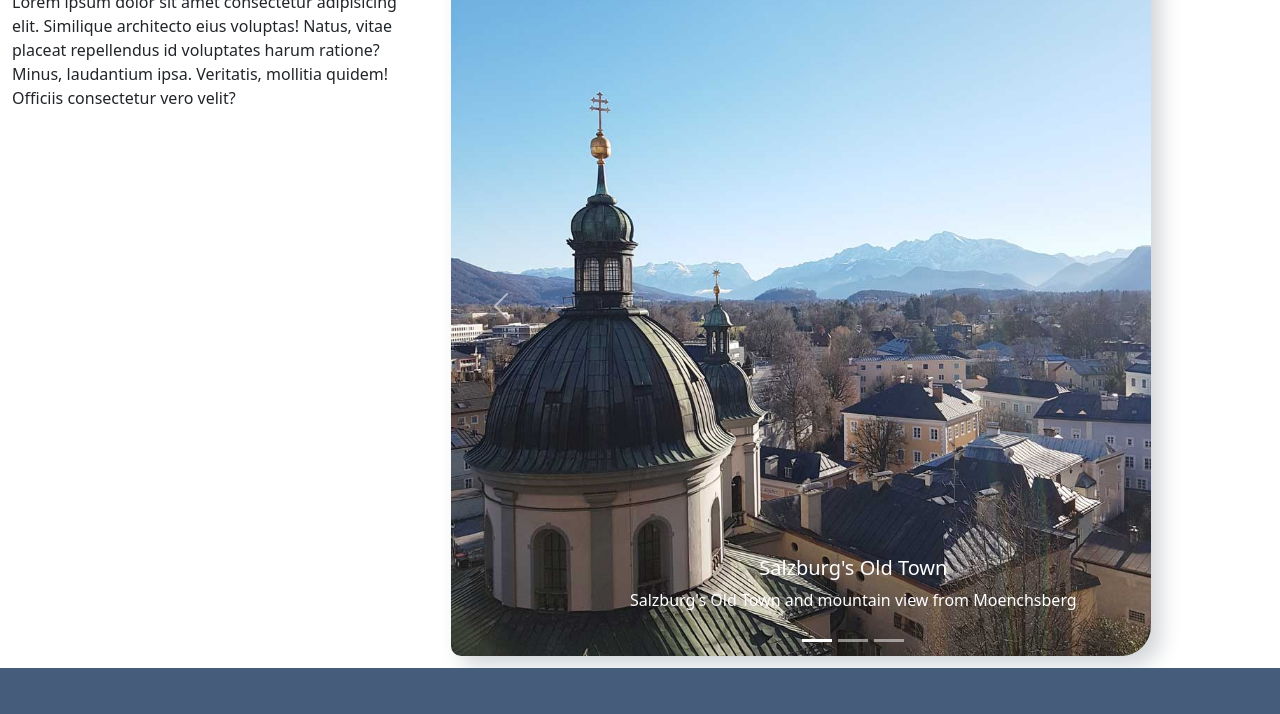
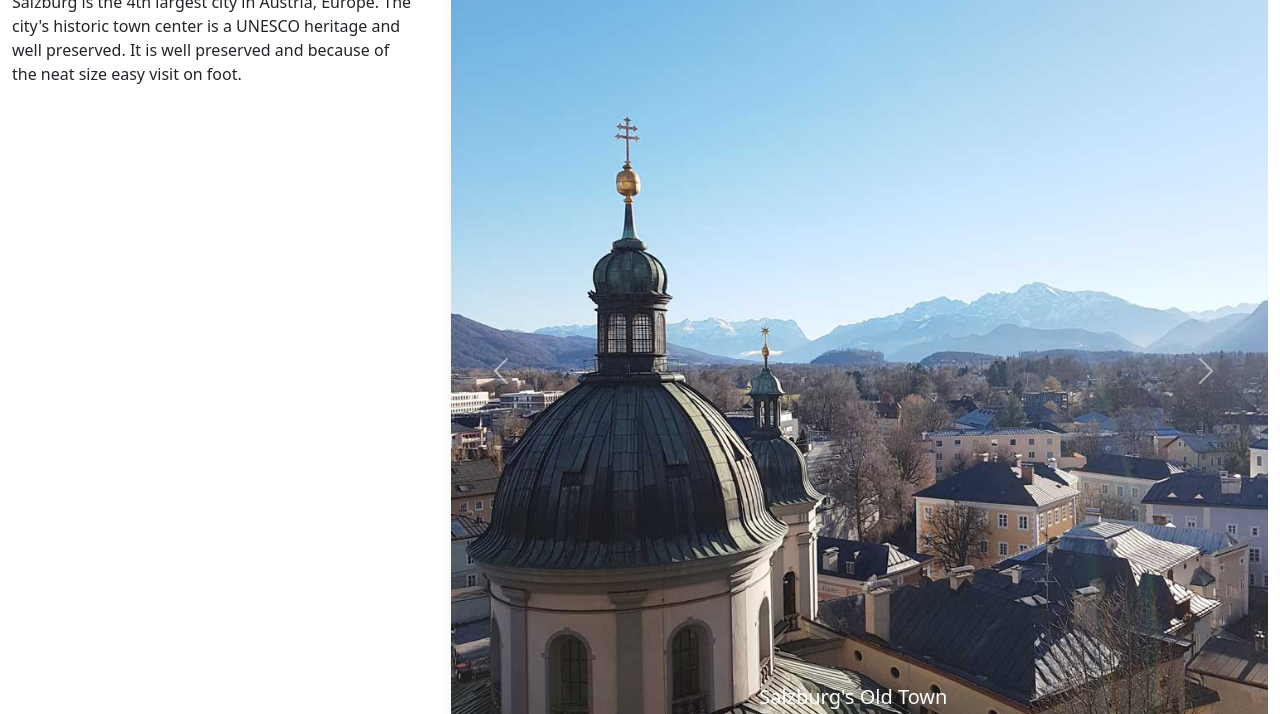
Before and after one commit to carpek/hometown-challenge, a plain HTML site: page index.html in a window 1280 px wide. Shown: the part 112-826 px from the top of the page. Drawn offline with nearby package versions, Linux system fonts and the light colour scheme.

Commit message:
changed text

```diff
--- a/index.html
+++ b/index.html
@@ -15,7 +15,8 @@
     <div class="col-4">
       <h2>About Salzburg</h2>
       <div>
-        Lorem ipsum dolor sit amet consectetur adipisicing elit. Similique architecto eius voluptas! Natus, vitae placeat repellendus id voluptates harum ratione? Minus, laudantium ipsa. Veritatis, mollitia quidem! Officiis consectetur vero velit?
+        Salzburg is the 4th largest city in Austria, Europe. The city's historic town center is a UNESCO heritage and well preserved.
+        It is well preserved and because of the neat size easy visit on foot.
       </div>
     </div>
     <div class="col-8">
--- a/styles.css
+++ b/styles.css
@@ -25,7 +25,6 @@ a:hover {
 }
 
 img {
-max-width: 700px;
 border-radius: 30px 10px;
 margin: 12px;
 box-shadow: 10px 10px 20px rgba(35, 49, 66, 0.2);
```
